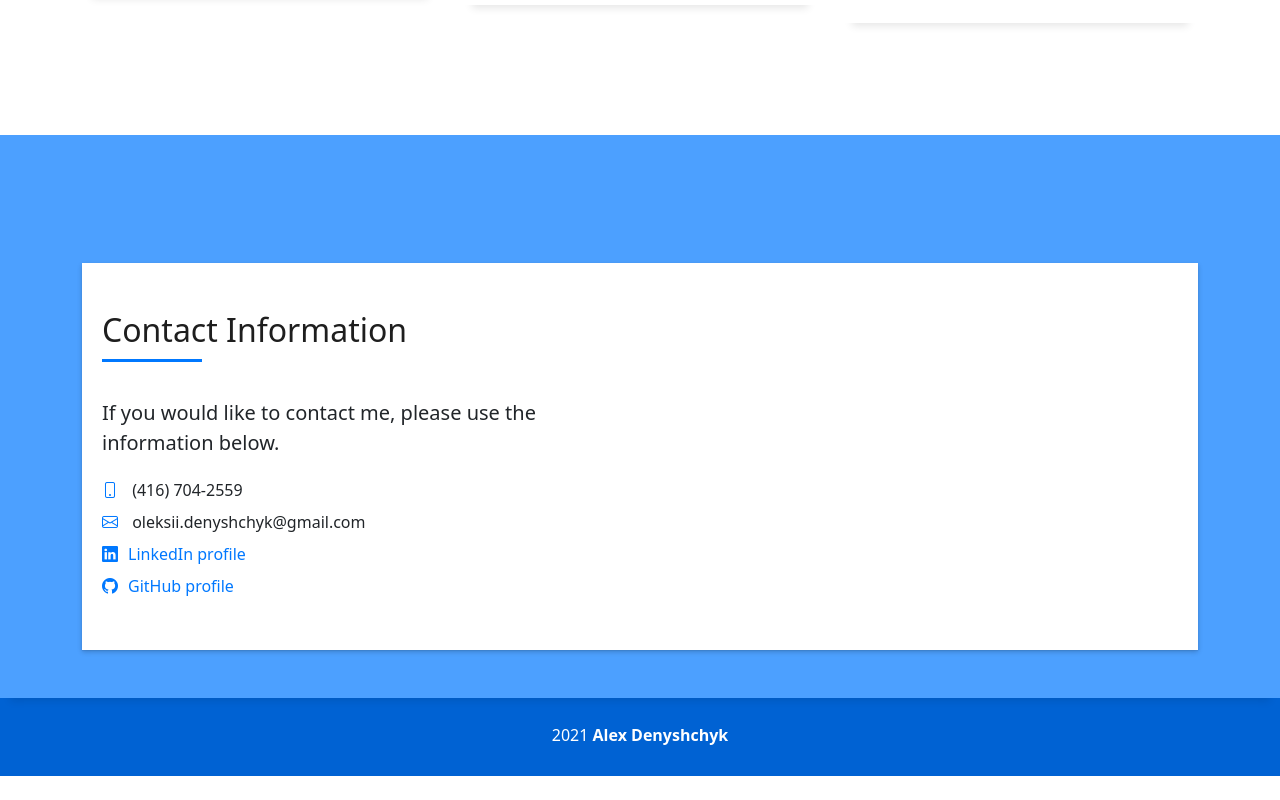
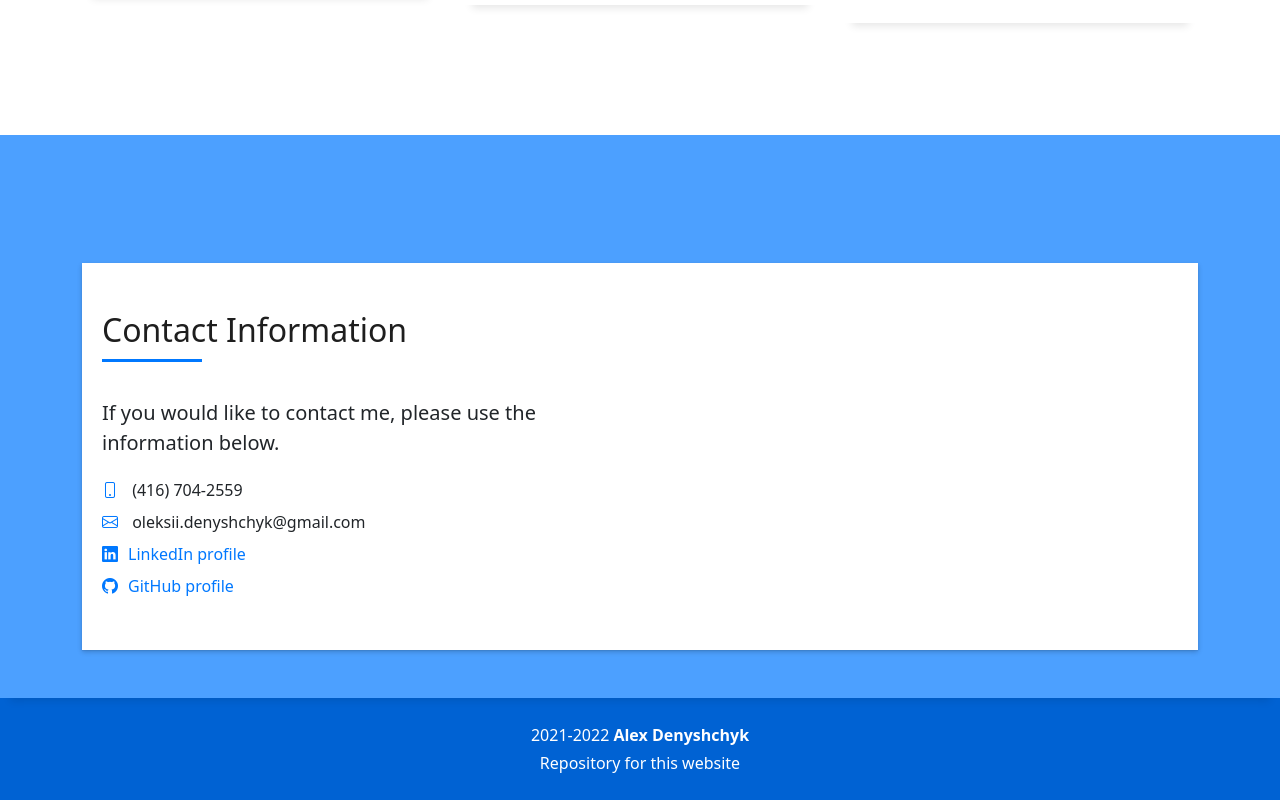
Before and after one commit to dnshk/portfolio-react, a React (Create React App) app: page / in a window 1280 px wide. Shown: the part 2165-2965 px from the top of the page. Before the commit the page ends 2941 px from the top, so only its background shows below. Built offline with nearby package versions, Linux system fonts and the light colour scheme.

Commit message:
added git repo link

```diff
--- a/src/components/Footer.js
+++ b/src/components/Footer.js
@@ -30,10 +30,11 @@ function Footer() {
                     <div className="col-sm-12">
                         <div className="copyright-box">
                             <p className="copyright">
-                                2021 <strong>Alex Denyshchyk</strong>
+                                2021-2022 <strong>Alex Denyshchyk</strong>
                             </p>
                         </div>
                     </div>
+                    <a className="repo-link" href="https://github.com/dnshk/portfolio-react">Repository for this website</a>
                 </div>
             </div>
         </footer>
```
